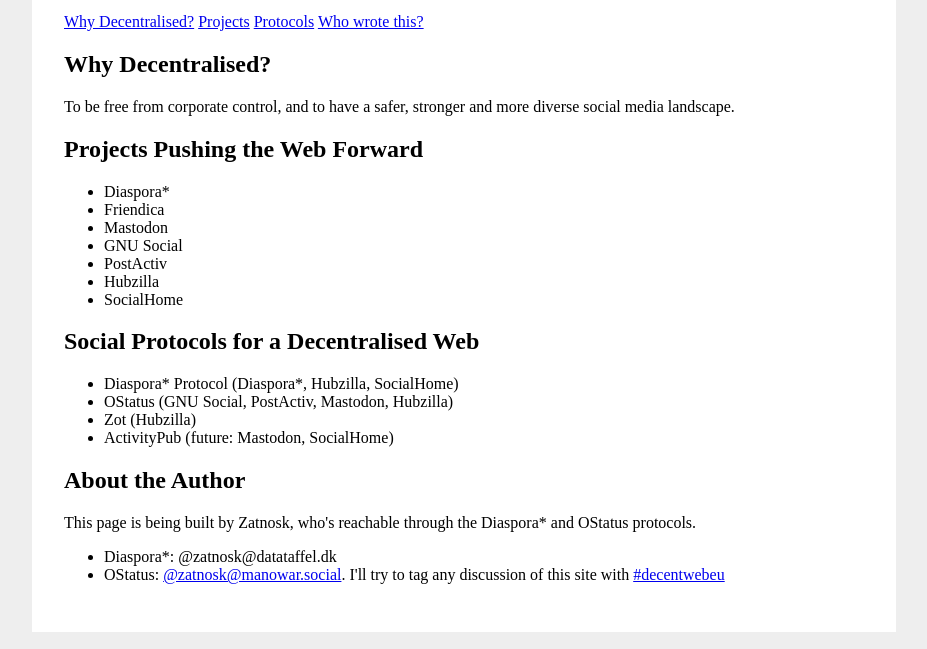
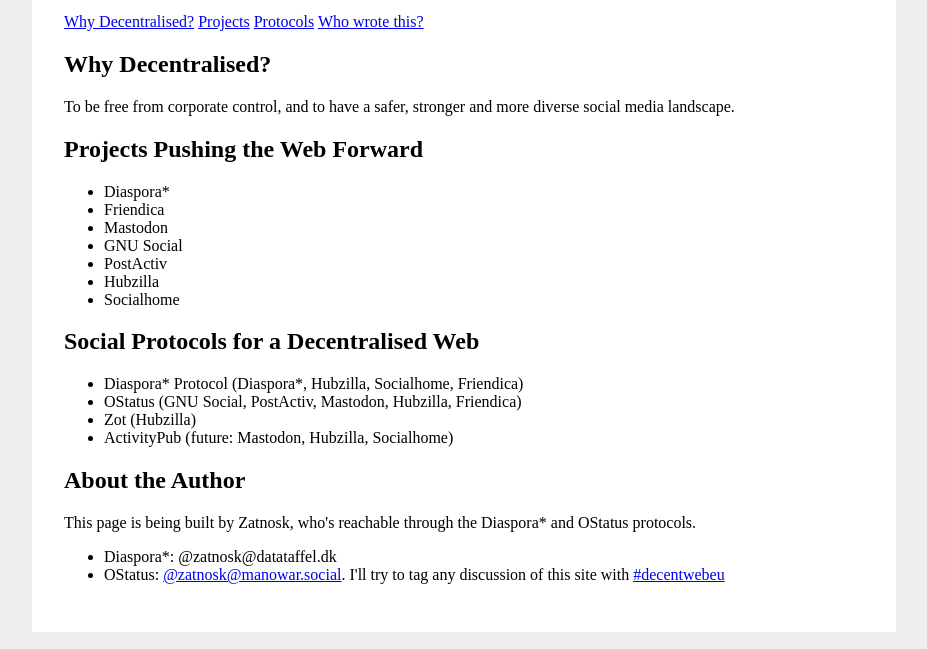
Before and after one commit to jaywink/decentweb.eu, a plain HTML site: page index.html in a window 1280 px wide. Shown: the part 151-800 px from the top of the page, without its empty margins (176-1103 px from the left). Drawn offline with Linux system fonts and the light colour scheme.

Commit message:
A few corrections
* SocialHome should be written as "Socialhome" (I'm the author, also check https://socialhome.network :))
* Friendica was missing from Diaspora protocol and OStatus implementers
* Hubzilla was missing from ActivityPub implementers. Their AP plugin is AFAIK almost done.

```diff
--- a/index.html
+++ b/index.html
@@ -43,16 +43,16 @@
 			<li>GNU Social</li>
 			<li>PostActiv</li>
 			<li>Hubzilla</li>
-			<li>SocialHome</li>
+			<li>Socialhome</li>
 		</ul>
 	</article>
 	<article>
 		<h1 id=protocols>Social Protocols for a Decentralised Web</h1>
 		<ul>
-			<li>Diaspora* Protocol (Diaspora*, Hubzilla, SocialHome)</li>
-			<li>OStatus (GNU Social, PostActiv, Mastodon, Hubzilla)</li>
+			<li>Diaspora* Protocol (Diaspora*, Hubzilla, Socialhome, Friendica)</li>
+			<li>OStatus (GNU Social, PostActiv, Mastodon, Hubzilla, Friendica)</li>
 			<li>Zot (Hubzilla)</li>
-			<li>ActivityPub (future: Mastodon, SocialHome)</li>
+			<li>ActivityPub (future: Mastodon, Hubzilla, Socialhome)</li>
 		</ul>
 	</article>
 	<article>
```
